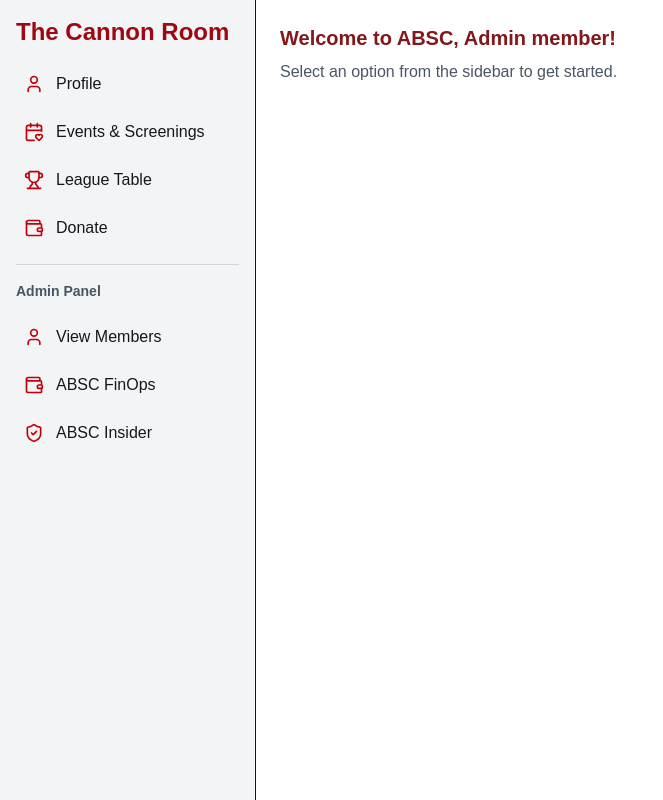
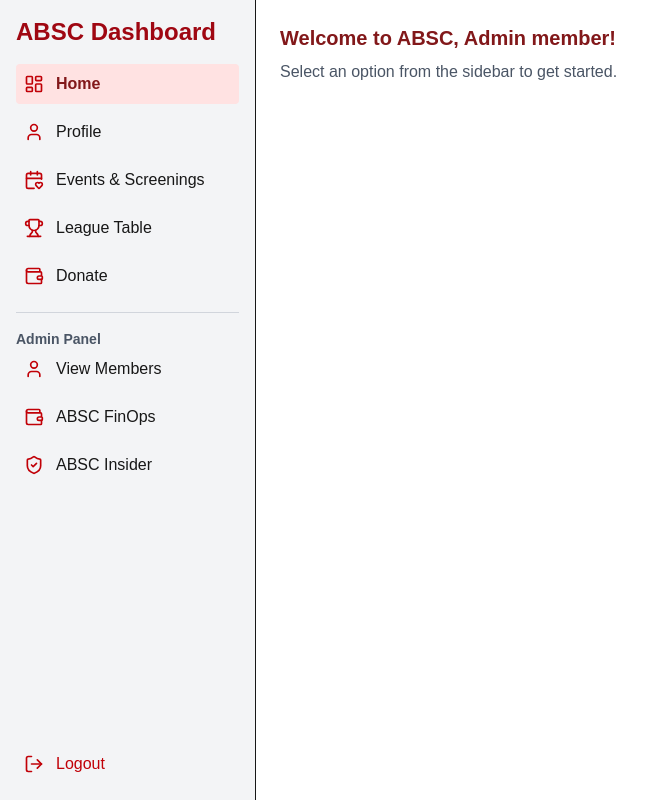
Before and after one commit to SubhenduScottDas/club-membership-app, a Next.js app: page /dashboard in a window 1280 px wide. Shown: the whole page, without its empty margins (0-663 px from the left). Built offline with nearby package versions, Linux system fonts and the light colour scheme.

Commit message:
configuring Home option

```diff
--- a/src/app/dashboard/page.tsx
+++ b/src/app/dashboard/page.tsx
@@ -1,15 +1,19 @@
 'use client';
 
 import Link from 'next/link';
+import { useRouter, usePathname } from 'next/navigation';
 import { useState } from 'react';
 import { Menu, LayoutDashboard, User, ShieldCheck, Trophy, Wallet, CalendarHeart, LogOut } from 'lucide-react';
 
 export default function ABSCAppShell() {
+  const router = useRouter();
+  const pathname = usePathname();
   const [role, setRole] = useState<'Bronze' | 'Red' | 'Gold' | 'Admin'>('Admin');
   const [sidebarOpen, setSidebarOpen] = useState(false);
   const isAdmin = role === 'Admin';
 
   const navItems = [
+    { title: 'Home', href: '/dashboard', icon: LayoutDashboard },
     { title: 'Profile', href: '/dashboard/profile', icon: User },
     { title: 'Events & Screenings', href: '/dashboard/events', icon: CalendarHeart },
     { title: 'League Table', href: '/dashboard/league', icon: Trophy },
@@ -22,15 +26,25 @@ export default function ABSCAppShell() {
     { title: 'ABSC Insider', href: '/dashboard/insider', icon: ShieldCheck },
   ];
 
+  const handleLogout = () => {
+    router.push('/login');
+  };
+
   return (
     <div className="flex h-screen bg-white">
       {/* Sidebar (responsive) */}
-      <aside className={`fixed inset-y-0 left-0 z-30 w-64 transform bg-gray-100 border-r p-4 space-y-4 transition-transform duration-200 ease-in-out md:relative md:translate-x-0 ${sidebarOpen ? 'translate-x-0' : '-translate-x-full md:translate-x-0'}`}>
-        <div className="text-2xl font-bold text-red-800">The Cannon Room</div>
+      <aside className={`fixed inset-y-0 left-0 z-30 w-64 transform bg-gray-100 border-r p-4 flex flex-col justify-between transition-transform duration-200 ease-in-out md:relative md:translate-x-0 ${sidebarOpen ? 'translate-x-0' : '-translate-x-full md:translate-x-0'}`}>
+        <div>
+          <div className="text-2xl font-bold text-red-800 mb-4">ABSC Dashboard</div>
 
           <nav className="flex flex-col space-y-2">
             {navItems.map(({ title, href, icon: Icon }) => (
-            <Link key={href} href={href} className="flex items-center space-x-3 p-2 rounded hover:bg-gray-200">
+              <Link
+                key={href}
+                href={href}
+                className={`flex items-center space-x-3 p-2 rounded hover:bg-gray-200 ${pathname === href ? 'bg-red-100 font-semibold text-red-900' : ''
+                  }`}
+              >
                 <Icon className="w-5 h-5 text-red-700" />
                 <span>{title}</span>
               </Link>
@@ -43,7 +57,12 @@ export default function ABSCAppShell() {
               <div className="font-semibold text-sm text-gray-600">Admin Panel</div>
               <nav className="flex flex-col space-y-2">
                 {adminItems.map(({ title, href, icon: Icon }) => (
-                <Link key={href} href={href} className="flex items-center space-x-3 p-2 rounded hover:bg-gray-200">
+                  <Link
+                    key={href}
+                    href={href}
+                    className={`flex items-center space-x-3 p-2 rounded hover:bg-gray-200 ${pathname === href ? 'bg-red-100 font-semibold text-red-900' : ''
+                      }`}
+                  >
                     <Icon className="w-5 h-5 text-red-700" />
                     <span>{title}</span>
                   </Link>
@@ -51,6 +70,16 @@ export default function ABSCAppShell() {
               </nav>
             </>
           )}
+        </div>
+
+        {/* Logout button */}
+        <button
+          onClick={handleLogout}
+          className="flex items-center space-x-3 p-2 mt-6 text-red-700 hover:bg-red-100 rounded"
+        >
+          <LogOut className="w-5 h-5" />
+          <span>Logout</span>
+        </button>
       </aside>
 
       {/* Overlay for mobile when sidebar is open */}
@@ -69,7 +98,9 @@ export default function ABSCAppShell() {
             <Menu className="w-6 h-6 text-red-800" />
           </button>
           <div className="text-lg font-semibold text-red-800">ABSC</div>
+          <button onClick={handleLogout}>
             <LogOut className="w-5 h-5 text-gray-500" />
+          </button>
         </header>
 
         <main className="flex-1 p-6 overflow-y-auto">
```
Lines whose indentation alone changed are shown as unchanged.
